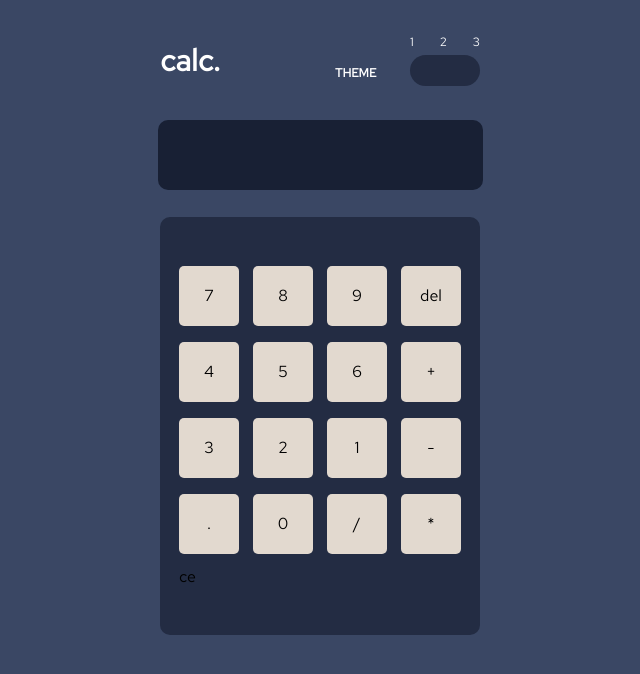
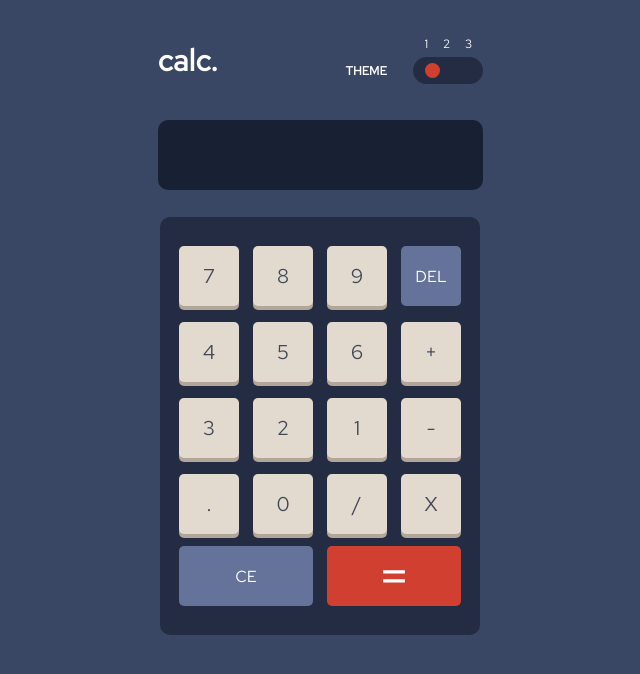
Before and after one commit to lilhalzy/calculator, a plain HTML site: page index.html in a window 1280 px wide. Shown: the whole page, without its empty margins (320-960 px from the left). Drawn offline with Linux system fonts and the light colour scheme; a web font is replaced by a local one.

Commit message:
Refreshed the idea

```diff
--- a/calc.js
+++ b/calc.js
@@ -0,0 +1 @@
+const setTheme = (theme) => (document.documentElement.className = theme)
--- a/index.html
+++ b/index.html
@@ -15,9 +15,7 @@
         <p class="theme">theme</p>
         <div class="toggleDesign">
           <div class="themeNum">
-            <p>1</p>
-            <p>2</p>
-            <p>3</p>
+            <p>1 2 3</p>
           </div>
           <div class="themeToggle">
             <label class="custom-radio-btn">
@@ -72,10 +70,11 @@
         <div class="box number" id="dot">.</div>
         <div class="box number">0</div>
         <div class="box operator" id="divide">/</div>
-        <div class="box operator" id="multiply">*</div>
+        <div class="box operator" id="multiply">x</div>
       </div>
       <div class="med">
         <div class="box" id="clear-entry">ce</div>
+        <div class="box" id="equal">=</div>
       </div>
     </div>
   </body>
--- a/style.css
+++ b/style.css
@@ -6,18 +6,46 @@
 }
 
 :root,
-:root.one {
+:root.light {
   --body-bgColor: hsl(222, 26%, 31%);
   --header-txtColor: #fff;
   --screen-bgColor: hsl(224, 36%, 15%);
   --keypad-bgColor: hsl(223, 32%, 20%);
-  --delKey-bgColor: hsl(225, 21%, 45%);
+  --delKey-bgColor: hsl(225, 21%, 50%);
   --mainKeys-bgColor: hsl(30, 25%, 85%);
-  --eqlKey-bgColor: hsl();
+  --eqlKey-bgColor: hsl(6, 63%, 50%);
   --keyTxt-color: hsl(221, 15%, 30%);
   --keyshadow-bgColor: hsl(28, 15%, 65%);
-  --delKeyshadow-bgColor: hsl(224, 28% 35%);
-  --eqlKetshadow-bgColor: hsl(6, 70%, 34%);
+  --eqlKeyshadow-bgColor: hsl(224, 28%, 35%);
+  --delKetshadow-bgColor: hsl(6, 70%, 34%);
+}
+
+:root.dark {
+  --body-bgColor: hsl(0, 0%, 90%);
+  --header-txtColor: hsl(60, 10%, 20%);
+  --screen-bgColor: hsl(0, 0%, 93%);
+  --keypad-bgColor: hsl(0, 5%, 81%);
+  --delKey-bgColor: hsl(185, 42%, 37%);
+  --mainKeys-bgColor: hsl(45, 7%, 89%);
+  --eqlKey-bgColor: hsl(25, 98%, 40%);
+  --keyTxt-color: hsl(60, 10%, 20%);
+  --keyshadow-bgColor: hsl(35, 10%, 60%);
+  --delKeyshadow-bgColor: hsl(185, 58%, 25%);
+  --eqlKetshadow-bgColor: hsl(25, 99%, 27%);
+}
+
+:root.neon {
+  --body-bgColor: hsl(268, 75%, 9%);
+  --header-txtColor: hsl(52, 100%, 62%);
+  --screen-bgColor: hsl(268, 71%, 12%);
+  --keypad-bgColor: hsl(268, 71%, 12%);
+  --delKey-bgColor: hsl(281, 89%, 26%);
+  --mainKeys-bgColor: hsl(268, 47%, 21%);
+  --eqlKey-bgColor: hsl(176, 100%, 44%);
+  --keyTxt-color: hsl(52, 100%, 62%);
+  --keyshadow-bgColor: hsl(290, 70%, 36%);
+  --delKeyshadow-bgColor: hsl(285, 91%, 50%);
+  --eqlKetshadow-bgColor: hsl(177, 92%, 70%);
 }
 
 body {
@@ -34,10 +62,11 @@ body {
 header {
   color: var(--header-txtColor);
   height: 15vh;
-  width: 20rem;
+  width: 325px;
   display: flex;
   align-items: center;
   justify-content: space-between;
+  user-select: none;
 }
 
 header h1 {
@@ -47,7 +76,7 @@ header h1 {
 .toggleDesignMain {
   display: flex;
   justify-content: space-between;
-  width: 9.0625rem;
+  width: 145px;
   font-size: 12px;
 }
 
@@ -55,14 +84,18 @@ header h1 {
   display: flex;
   justify-content: space-between;
   margin-bottom: 5px;
+  word-spacing: 12px;
+  margin-left: 12px;
 }
+
 
 .theme {
   align-self: flex-end;
-  justify-content: space-between;
+  /* justify-content: space-between; */
   margin-bottom: 5px;
   text-transform: uppercase;
   font-weight: bolder;
+  margin-left: 8px;
 }
 
 .themeToggle {
@@ -70,10 +103,10 @@ header h1 {
   justify-content: center;
   align-items: flex-start;
   border-radius: 3rem;
-  background-color:  var(--keypad-bgColor);
+  background-color: var(--keypad-bgColor);
   width: 70px;
   padding-top: 6px;
-  padding-bottom: 6px;
+  padding-bottom: 2px;
 }
 
 .custom-ratio-btn {
@@ -116,8 +149,10 @@ header h1 {
   width: 285px;
   height: 30px;
   border-radius: 10px;
-  /* scroll-behavior: none;
-  scrollbar-width: none; */
+  font-size: 26px;
+  font-weight: bold;
+  scroll-behavior: none;
+  scrollbar-width: none;
   display: flex;
   justify-content: flex-end;
   align-items: center;
@@ -135,6 +170,8 @@ header h1 {
   height: 23rem;
   padding-bottom: 25px;
   padding-top: 25px;
+  user-select: none;
+  text-transform: uppercase;
 }
 
 .sml {
@@ -158,4 +195,34 @@ header h1 {
   justify-content: center;
   align-items: center;
   border-radius: 5px;
+  font-size: 20px;
+  color: var(--keyTxt-color);
+  cursor: pointer;
+  box-shadow: 0 4px 0 var(--keyshadow-bgColor);
 }
+
+.med .box {
+  color: #fff;
+  border-radius: 5px;
+  height: 60px;
+  display: flex;
+  justify-content: center;
+  align-items: center;
+  cursor: pointer;
+}
+
+#del {
+  font-size: 16px;
+}
+
+#del, #clear-entry {
+  color: #fff;
+  background-color: var(--delKey-bgColor);
+  box-shadow: 0 4px 0 var(--delKeyshadow-bgColor);
+}
+
+#equal {
+  background-color: var(--eqlKey-bgColor);
+  box-shadow: 0 4px 0 var(--eqlKetshadow-bgColor);
+  font-size:55px;
+}
```
